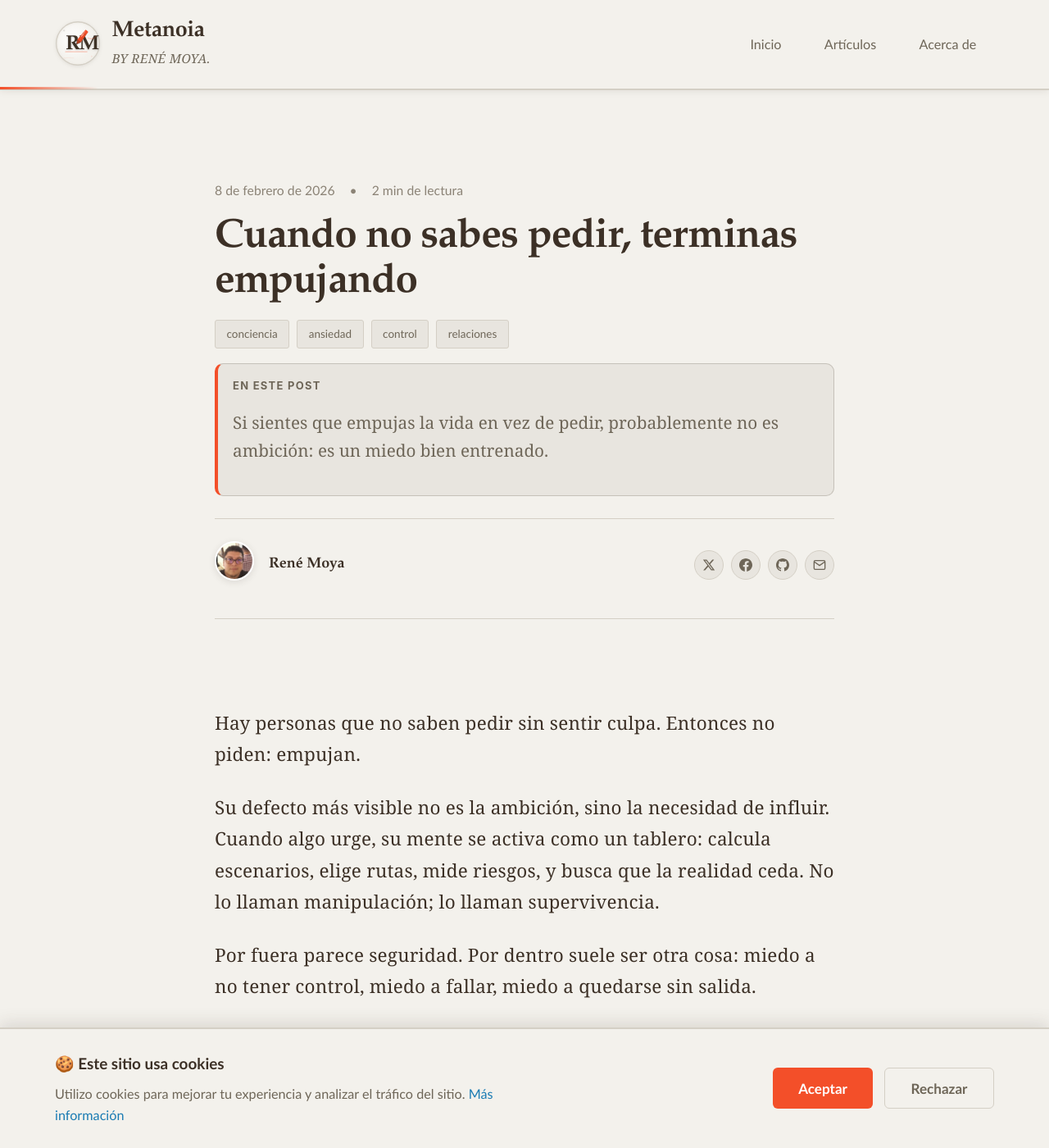
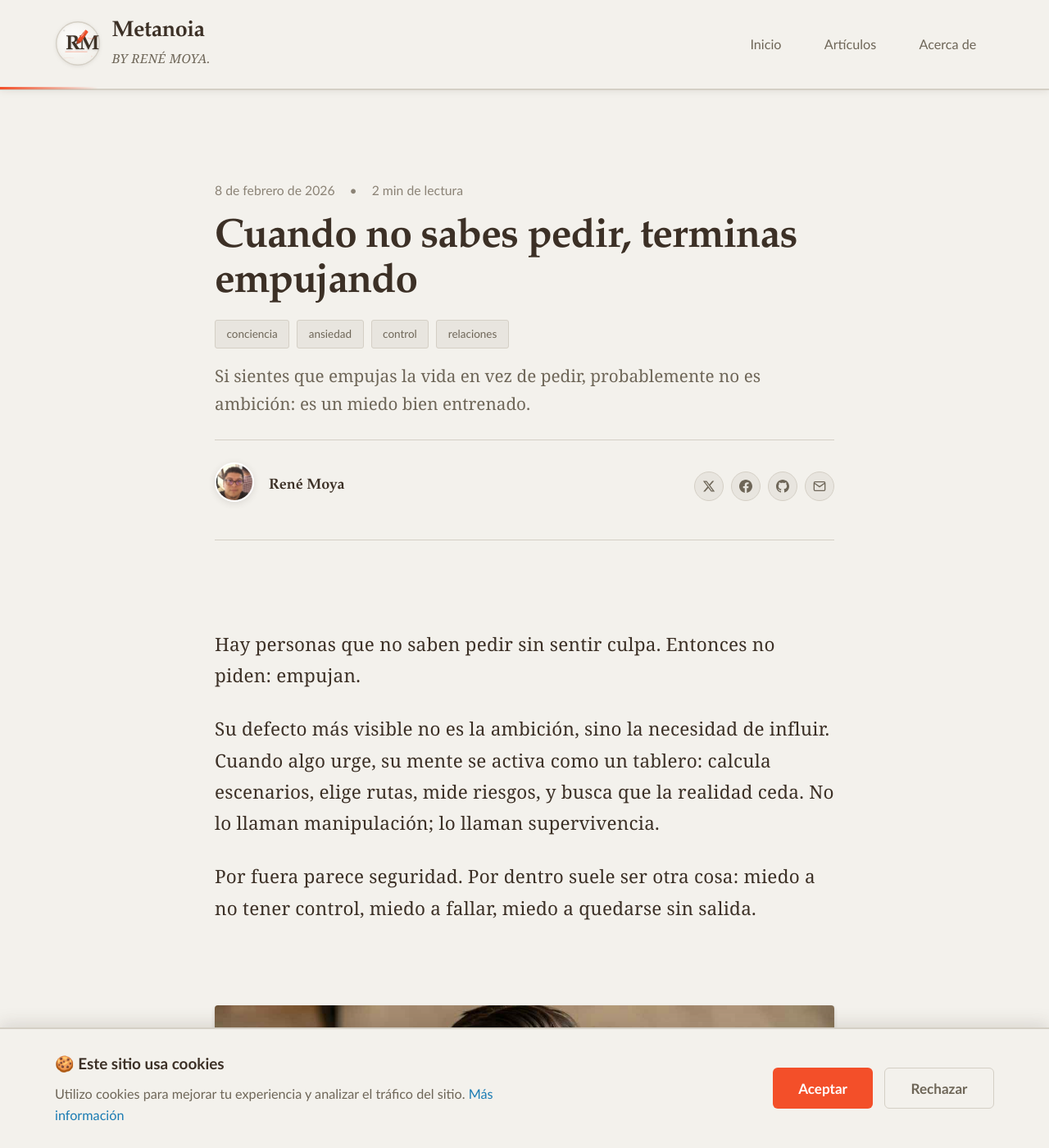
Before and after one commit to renedev0284-creator/renedev0284-creator.github.io, a Jekyll site: the page built from _posts/2026-02-08-cuando-no-sabes-pedir.md, in a window 1280 px wide and 1400 px high. Shown: the whole window at 82% size. Built offline with Jekyll 4.4.1, drawn with Linux system fonts in a browser that asks for light colours; comment, search, counter and statistics services are not loaded.

Commit message:
Fix vuelve a los cambios anteriores

```diff
--- a/_layouts/post.html
+++ b/_layouts/post.html
@@ -29,19 +29,17 @@ layout: default
 
   {%- assign _lead = page.lead | default: "" -%}
   {%- assign _fallback = page.excerpt | default: "" -%}
-  {%- assign _blurb = _lead | default: _fallback -%}
 
-  {% if _blurb != "" %}
-    <div class="post-lead">
-      <div class="post-lead-label">EN ESTE POST</div>
-      <p class="post-excerpt">{{ _blurb | strip_html | strip_newlines | truncate: 220 }}</p>
-    </div>
+  {% if _lead != "" %}
+    <p class="post-excerpt">{{ _lead | strip_html | strip_newlines | truncate: 220 }}</p>
+  {% elsif _fallback != "" %}
+    <p class="post-excerpt">{{ _fallback | strip_html | strip_newlines | truncate: 220 }}</p>
   {% endif %}
+
 
   <!-- Info de autor -->
   {% include post-author-minimal.html %}
 </header>
-
 
 
   <div class="post-content">
--- a/assets/css/style.css
+++ b/assets/css/style.css
@@ -1288,36 +1288,3 @@ button:focus-visible {
   gap: .5rem;
   flex-wrap: wrap;
 }
-
-.post-lead{
-  margin: 1rem 0 1.2rem;
-  padding: .85rem 1rem;
-  border: 1px solid rgba(110,102,88,.28);
-  border-left: 4px solid #f34f29;
-  background: var(--color-bg-secondary);
-  border-radius: 10px;
-}
-
-.post-lead-label{
-  font-family: -apple-system, BlinkMacSystemFont, "Segoe UI", sans-serif;
-  font-size: .72rem;
-  letter-spacing: .10em;
-  text-transform: uppercase;
-  font-weight: 700;
-  color: #6e6658;
-  margin-bottom: .45rem;
-}
-
-.post-excerpt{
-  margin: 0;
-  font-family: Georgia, serif;
-  font-size: 1.08rem;
-  line-height: 1.65;
-  color: #3c3026;
-  max-width: 62ch;
-}
-
-@media (max-width: 768px){
-  .post-lead{ padding: .8rem .95rem; }
-  .post-excerpt{ font-size: 1.02rem; }
-}
```
